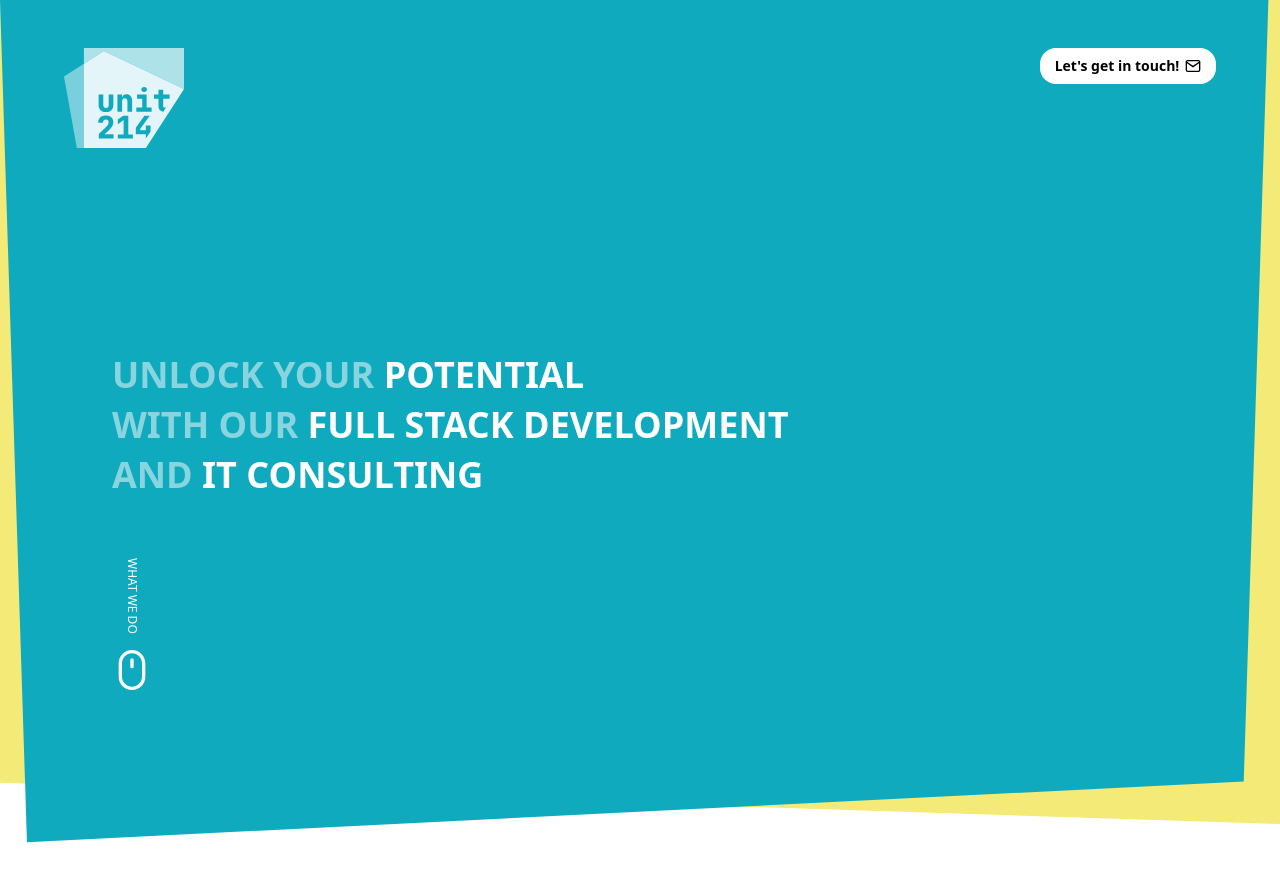
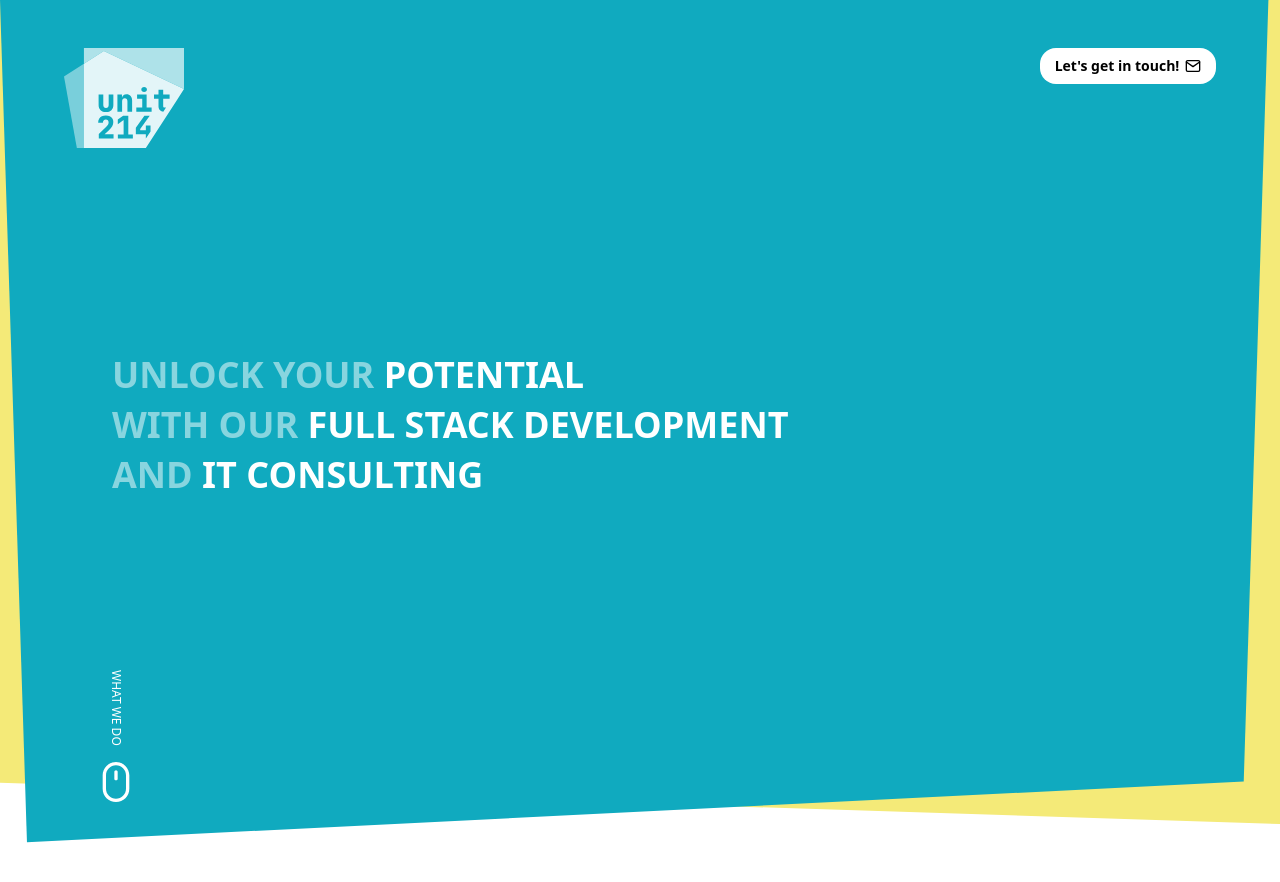
Before and after one commit to unit214/website, a Next.js app: page / in a window 1280 px wide. Shown: the top 882 px of the page. Built offline with nearby package versions, Linux system fonts and the light colour scheme.

Commit message:
feat: add fade-out and scroll down functionality to 'what we do' button

```diff
--- a/src/components/CyanBoxAndHeader.tsx
+++ b/src/components/CyanBoxAndHeader.tsx
@@ -7,45 +7,62 @@ import MainClaim from '@/components/MainClaim';
 
 const offsetTop = 690;
 export default function CyanBoxAndHeader() {
-  const [opacity, setOpacity] = useState(0);
+  const [headerOpacity, setHeaderOpacity] = useState(0);
+  const [scrollDownButtonOpacity, setScrollDownButtonOpacity] = useState(1);
 
   useEffect(() => {
     const handleScroll = () => {
       const scrollTop = window.scrollY;
-      // Start increasing opacity once offsetTop is reached
+      // Start increasing opacity of header once offsetTop is reached
       if (scrollTop >= offsetTop) {
-        // The denominator (500 in this case) controls how quickly the opacity changes
-        const newOpacity = Math.min(1, (scrollTop - offsetTop) / 500);
-        setOpacity(newOpacity);
+        setHeaderOpacity(Math.min(1, (scrollTop - offsetTop) / 150));
       } else {
-        setOpacity(0);
+        setHeaderOpacity(0);
+      }
+      // Start decreasing opacity of header before offsetTop is reached
+      if (scrollTop < offsetTop) {
+        setScrollDownButtonOpacity(Math.min(1, (offsetTop - scrollTop) / 150));
+      } else {
+        setScrollDownButtonOpacity(0);
       }
     };
 
     handleScroll();
-    // Add event listener
     window.addEventListener('scroll', handleScroll);
 
-    // Clean up
     return () => window.removeEventListener('scroll', handleScroll);
   }, []);
+
+  function scrollDown() {
+    window.scroll({
+      top: offsetTop + 150,
+      left: 0,
+      behavior: 'smooth',
+    });
+  }
 
   return (
     <div className='sticky -top-[690px]'>
       <div className='flex w-full justify-center'>
         <div className='bg-primary-cyan custom-angled-rectangle-animated flex h-[850px] w-[1300px] flex-col justify-center'>
           <Header className='absolute top-0' />
-          {opacity > 0 && (
-            <Header opacity={opacity} className='fixed top-0 mt-5' />
+          {headerOpacity > 0 && (
+            <Header opacity={headerOpacity} className='fixed top-0 mt-5' />
           )}
-          <div className='flex h-full w-full flex-col justify-center px-28'>
+          <div className='flex h-full w-full flex-col justify-center'>
             <MainClaim />
-            <div className='absolute bottom-40 flex max-w-[1300px] flex-col items-center gap-4 text-white'>
-              <div className='text-xs font-light [writing-mode:vertical-lr]'>
-                WHAT WE DO
-              </div>
-              <CgMouse size={40} />
-            </div>
+            {scrollDownButtonOpacity > 0 && (
+              <button
+                style={{ opacity: scrollDownButtonOpacity }}
+                className='absolute bottom-12 flex max-w-[1300px] flex-col items-center gap-4 pl-24 text-white'
+                onClick={scrollDown}
+              >
+                <div className='text-xs font-light [writing-mode:vertical-lr]'>
+                  WHAT WE DO
+                </div>
+                <CgMouse size={40} />
+              </button>
+            )}
           </div>
         </div>
       </div>
--- a/src/components/MainClaim.tsx
+++ b/src/components/MainClaim.tsx
@@ -2,7 +2,7 @@ import * as React from 'react';
 
 export default function MainClaim() {
   return (
-    <div className='flex flex-col gap-2.5 font-mono text-4xl font-extrabold text-white'>
+    <div className='flex flex-col gap-2.5 px-28 font-mono text-4xl font-extrabold text-white'>
       <span>
         <span className='text-white/50'> UNLOCK YOUR </span> POTENTIAL
       </span>
--- /dev/null
+++ b/src/components/WhatWeDo.tsx
@@ -0,0 +1,7 @@
+export function WhatWeDo() {
+  return (
+    <div className='flex items-center'>
+      <span className='font-sans text-3xl font-semibold'>What We Do</span>
+    </div>
+  );
+}
```
